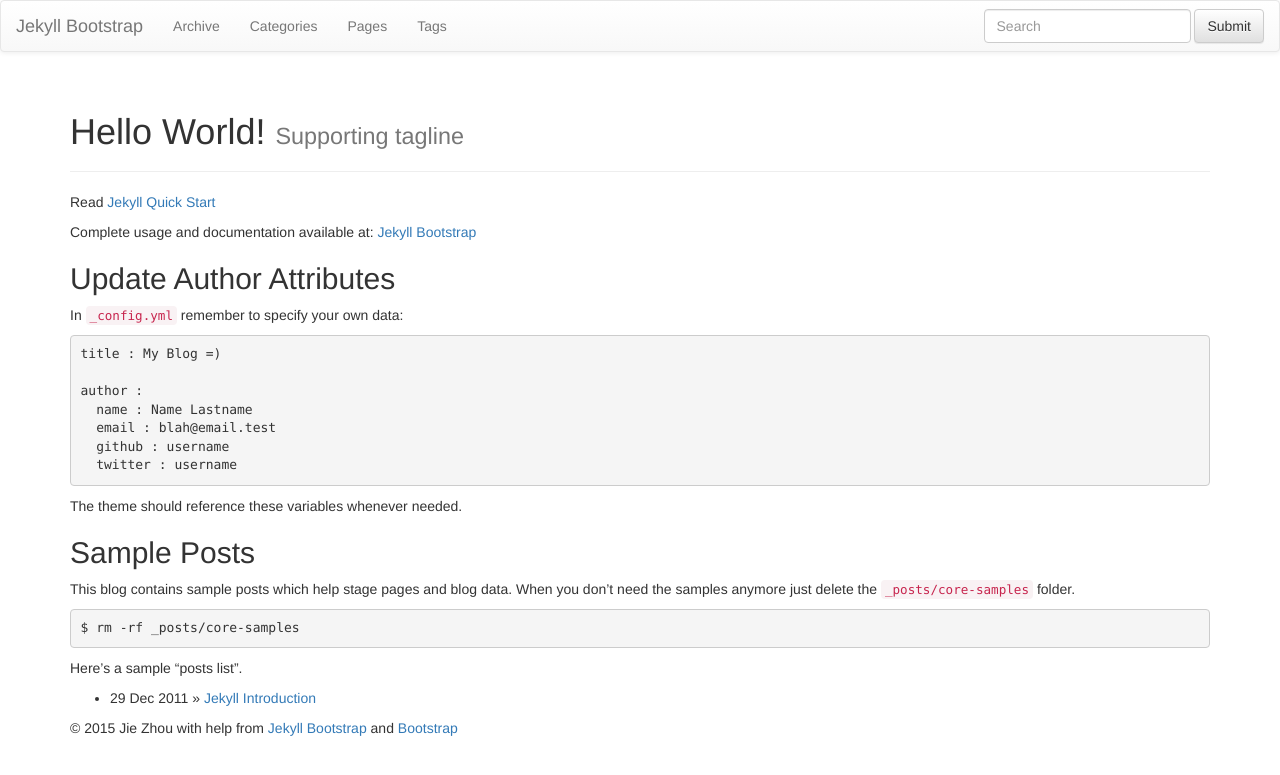
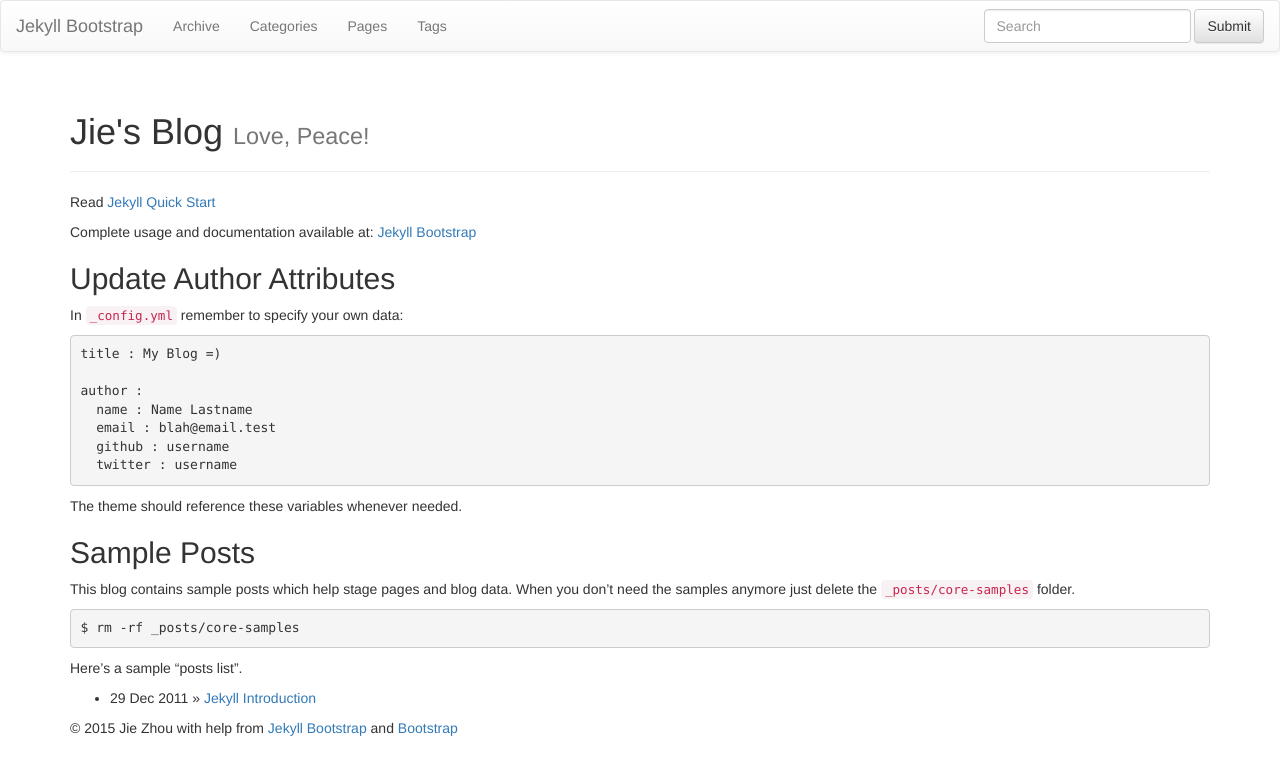
Before and after one commit to ethanjiezhou/jeffjiezhou.github.io, a Jekyll site: the page built from index.md, in a window 1280 px wide. Shown: the top 775 px of the page. Built offline with Jekyll 4.4.1, drawn with Linux system fonts in a browser that asks for light colours; nearby versions of some CDN libraries; library files that are not in the unit come from our copies.

Commit message:
modify index.md

```diff
--- a/index.md
+++ b/index.md
@@ -1,7 +1,7 @@
 ---
 layout: page
-title: Hello World!
-tagline: Supporting tagline
+title: Jie's Blog
+tagline: Love, Peace!
 ---
 {% include JB/setup %}
 
```
